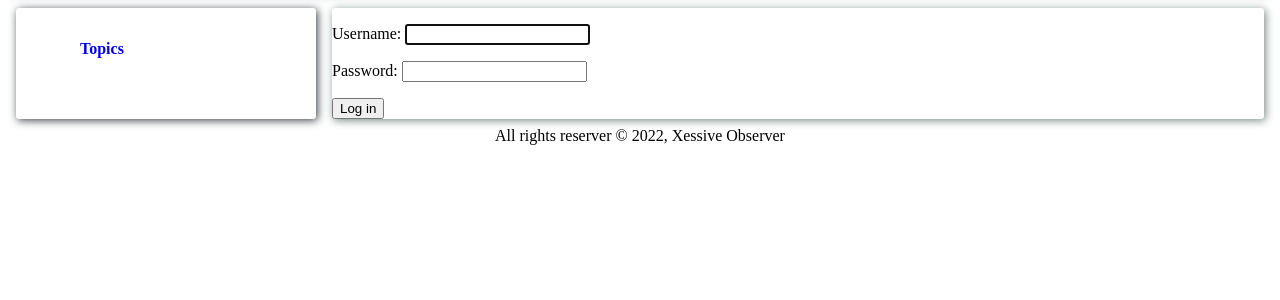
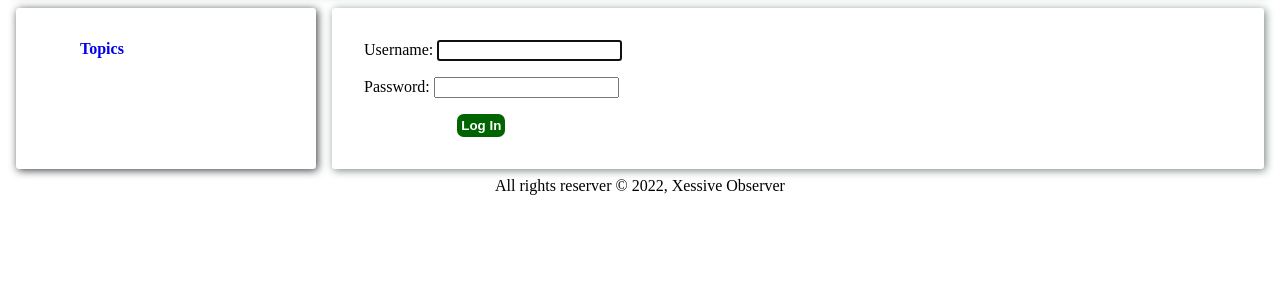
Before and after one commit to XessiveObserver/StudyLog, a Django app: page /users/login/ in a window 1280 px wide. Shown: the part 109-409 px from the top of the page. Run offline with Django 3.2, Linux system fonts and the light colour scheme.

Commit message:
styling users app.

```diff
--- /dev/null
+++ b/StudyLogs/static/css/logged-out.css
@@ -0,0 +1,4 @@
+.logged-out {
+    color: darkblue;
+    margin: 2em;
+}
--- /dev/null
+++ b/StudyLogs/static/css/login.css
@@ -0,0 +1,21 @@
+.errors {
+    margin: 2em;
+    color: crimson;
+    font-weight: bold;
+}
+
+.login-form {
+    margin: 2em;
+}
+
+.login-button {
+    justify-content: left;
+    color: white;
+    background-color: darkgreen;
+    padding: 0.3em;
+    border: none; font-weight: bolder;
+    text-transform: capitalize;
+    margin-left: 7em;
+    border-radius: 0.5em;
+    font-weight: bold;
+}
--- /dev/null
+++ b/StudyLogs/static/css/register.css
@@ -0,0 +1,14 @@
+.register-form {
+    margin: 2em;
+}
+
+.register-button {
+    font-weight: bold;
+    text-transform: capitalize;
+    border: none;
+    border-radius: 0.5em;
+    color: white;
+    background-color: darkgreen;
+    margin-left: 7em;
+    padding: 0.3em;
+}
--- a/StudyLogs/templates/StudyLogs/base.html
+++ b/StudyLogs/templates/StudyLogs/base.html
@@ -18,7 +18,10 @@
         <link rel="stylesheet" href="{% static 'css/new-entry.css' %}">
         <link rel="stylesheet" href="{% static 'css/new-topic.css' %}">
         <link rel="stylesheet" href="{% static 'css/edit-entry.css' %}">
-    {% endblock css %}
+        <link rel="stylesheet" href="{% static 'css/login.css' %}">
+        <link rel="stylesheet" href="{% static 'css/register.css' %}">
+        <link rel="stylesheet" href="{% static 'css/logged-out.css' %}">
+        {% endblock css %}
 </head>
 <body>
     <div class="container">
--- a/users/templates/registration/logged_out.html
+++ b/users/templates/registration/logged_out.html
@@ -1,7 +1,7 @@
 {% extends 'StudyLogs/base.html' %}
 
 {% block content %}
-    <p>
+    <p class="logged-out">
         You have been logged out. Thank you for visiting.
     </p>
 {% endblock content %}
--- a/users/templates/registration/login.html
+++ b/users/templates/registration/login.html
@@ -3,17 +3,17 @@
 {% block content %}
 
     {% if form.errors %}
-        <p>
+        <p class="errors">
             Your username and password didn't match. Please try again.
         </p>
     {% endif %}
 
-    <form action="{% url 'users:login' %}" method="POST">
+    <form action="{% url 'users:login' %}" method="POST" class="login-form">
         {% csrf_token %}
         {{ form.as_p }}
 
-        <button name="submit">Log in</button>
-        <input type="hidden" name="text"
+        <button name="submit" class="login-button">Log in</button>
+        <input type="hidden" name="next"
             value="{% url 'StudyLogs:index' %}" />
     </form>
 {% endblock content %}
--- a/users/templates/registration/register.html
+++ b/users/templates/registration/register.html
@@ -1,10 +1,10 @@
 {% extends "StudyLogs/base.html" %}
 
 {% block content %}
-    <form method="post" action="{% url 'users:register' %}">
+    <form method="post" action="{% url 'users:register' %}" class="register-form">
     {% csrf_token %}
     {{ form.as_p }}
-    <button name="submit">Register</button>
+    <button name="submit" class="register-button">Register</button>
     <input type="hidden" name="next" value="{% url 'StudyLogs:index' %}" />
     </form>
 {% endblock content %}
--- a/users/views.py
+++ b/users/views.py
@@ -10,7 +10,7 @@ def register(request):
         form = UserCreationForm()
     else:
         """Process completed form."""
-        form = UserCreationForm(date=request.POST)
+        form = UserCreationForm(data=request.POST)
 
         if form.is_valid():
             new_user = form.save()
```
Also changed, not shown: db.sqlite3.
